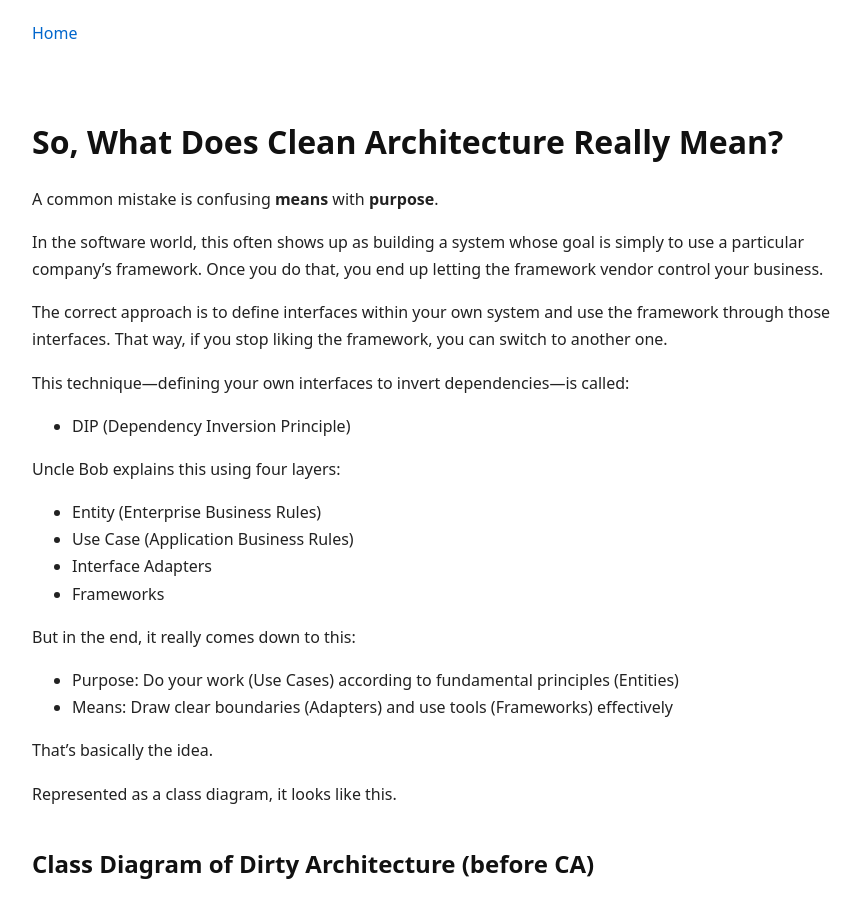
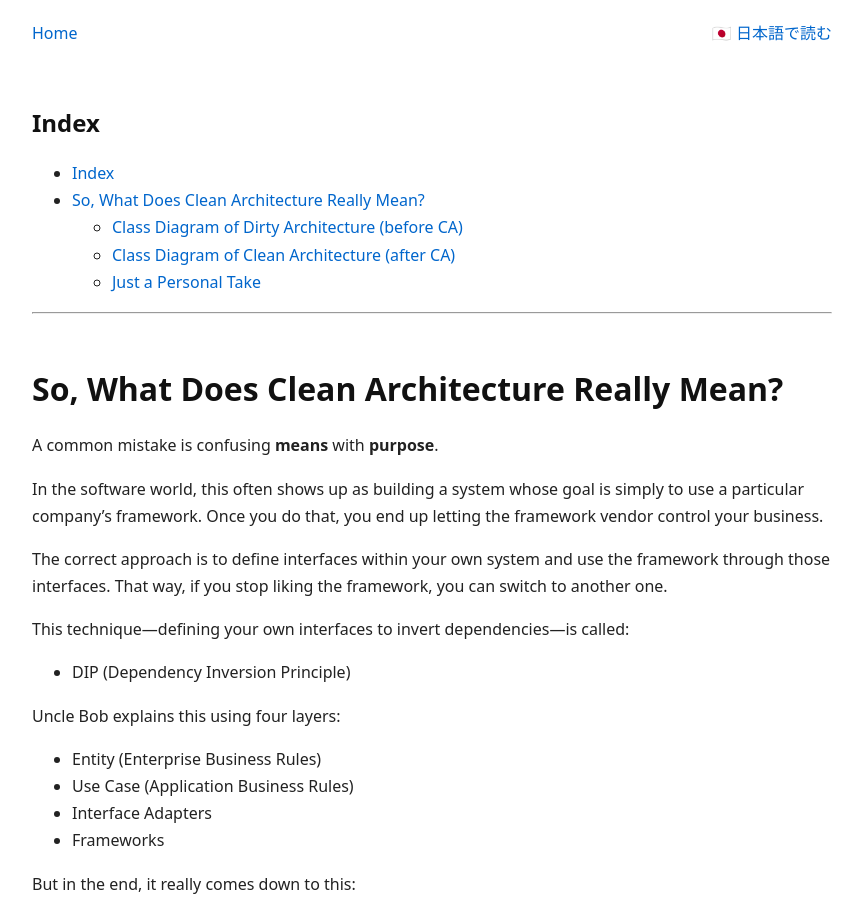
Before and after one commit to GoodRelax/articles, a Jekyll site: the page built from clean-architecture/article_en.md, in a window 1280 px wide and 900 px high. Shown: the whole window, without its empty margins (208-1071 px from the left). Built offline with Jekyll 4.4.1, drawn with Linux system fonts in a browser that asks for light colours.

Commit message:
Update article_en.md

```diff
--- a/clean-architecture/article_en.md
+++ b/clean-architecture/article_en.md
@@ -2,9 +2,15 @@
 layout: default
 title: "So, What Does Clean Architecture Really Mean?"
 date: 2026-01-25
-canonical: https://GoodRelax.github.io/articles/clean-architecture/article_en.html
-tags: clean-architecture, dip, design
 lang: en
+key: clean_architecture_01
+tags: [clean-architecture, dip, design]
+---
+
+## Index
+* Table of Contents
+{:toc}
+
 ---
 
 # So, What Does Clean Architecture Really Mean?
```
